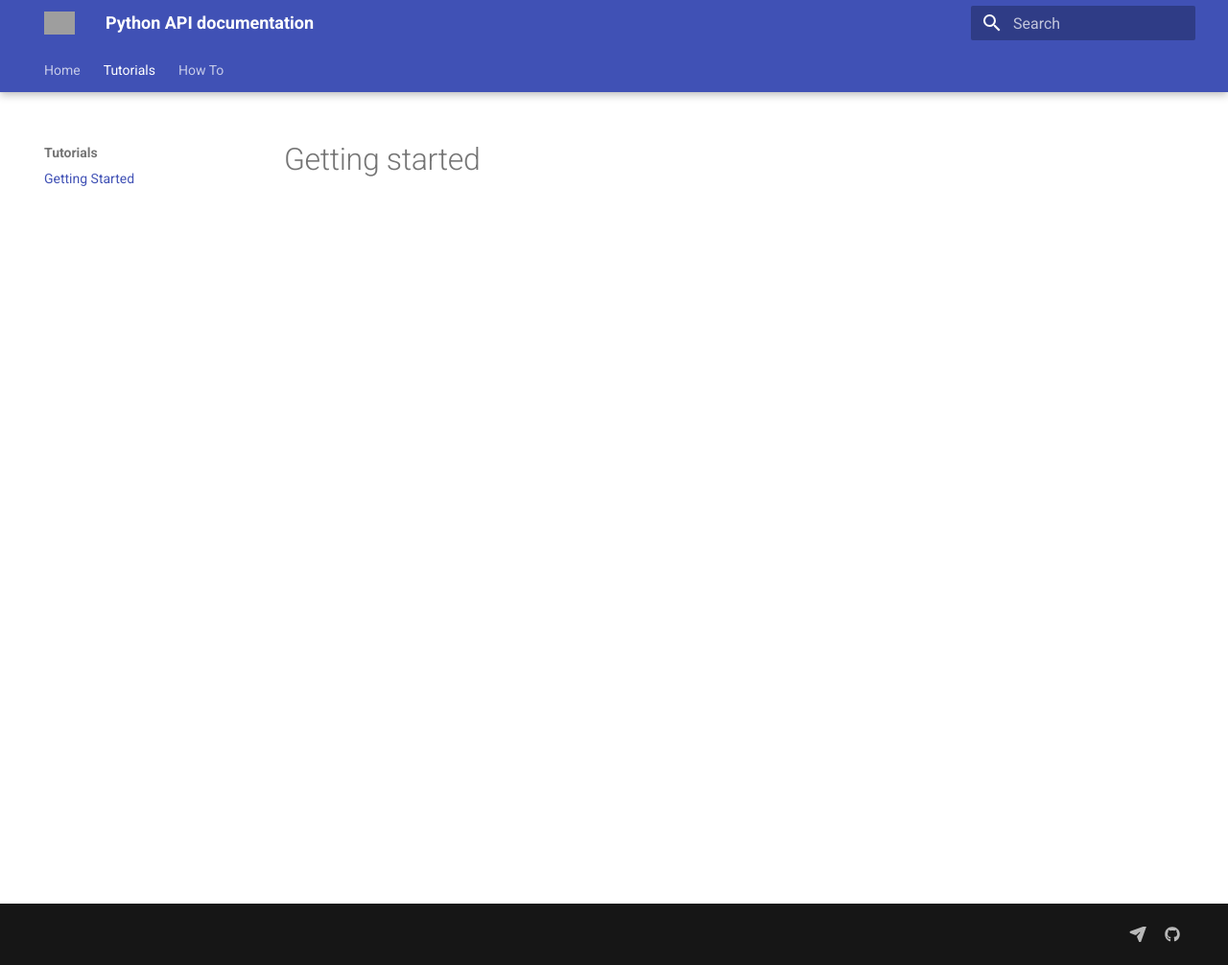
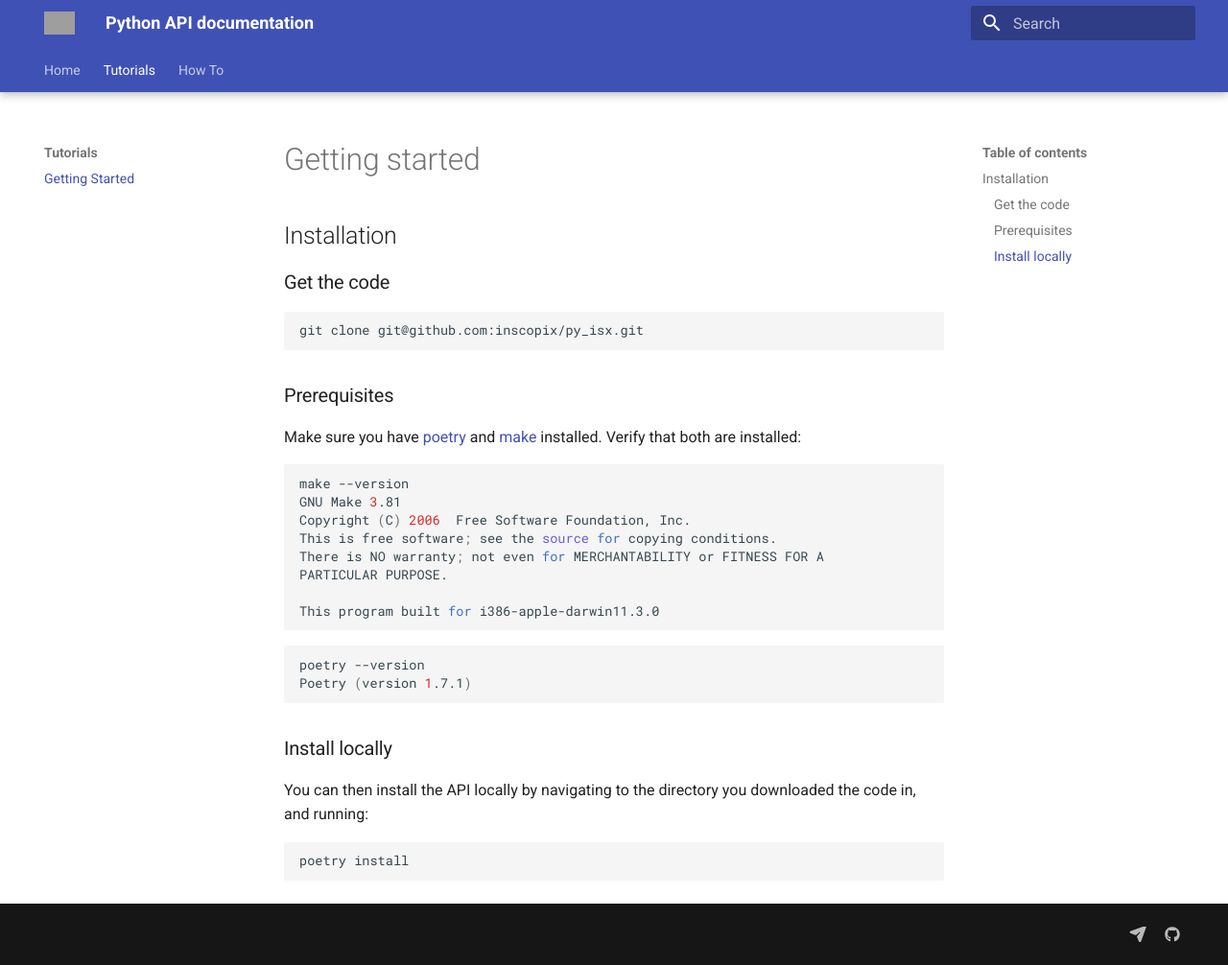
Before and after one commit to inscopix/pyisx, an MkDocs documentation site: the page built from docs/getting_started.md, in a window 1280 px wide and 1006 px high. Shown: the whole window at 96% size. Built offline with MkDocs 1.6.1 and Material for MkDocs 9.7.7, drawn with Linux system fonts in a browser that asks for light colours; grey boxes are pictures that could not be loaded.

Commit message:
getting started

````diff
--- a/docs/getting_started.md
+++ b/docs/getting_started.md
@@ -1 +1,37 @@
 # Getting started
+
+## Installation
+
+### Get the code
+```bash
+git clone git@github.com:inscopix/py_isx.git
+```
+
+### Prerequisites
+
+Make sure you have [poetry](https://python-poetry.org/) and
+[make](https://www.gnu.org/software/make//) installed.
+Verify that both are installed:
+
+```bash
+make --version
+GNU Make 3.81
+Copyright (C) 2006  Free Software Foundation, Inc.
+This is free software; see the source for copying conditions.
+There is NO warranty; not even for MERCHANTABILITY or FITNESS FOR A
+PARTICULAR PURPOSE.
+
+This program built for i386-apple-darwin11.3.0
+```
+
+```bash
+poetry --version
+Poetry (version 1.7.1)
+```
+
+### Install locally
+
+You can then install the API locally by navigating to the directory you downloaded the code in, and running:
+```bash
+poetry install
+```
````
Also changed, not shown: docs/ideas-objects.md (added, +1 -0 lines).
